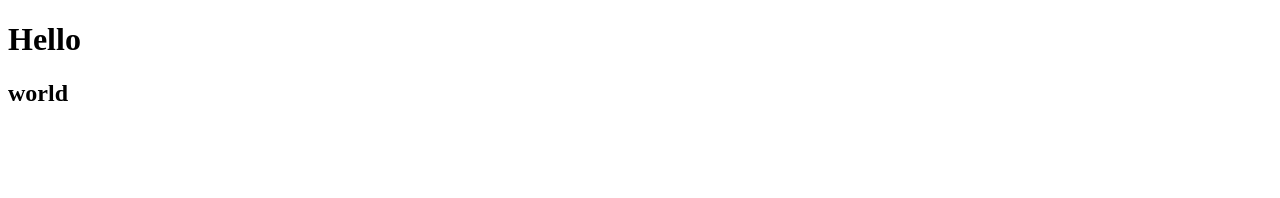
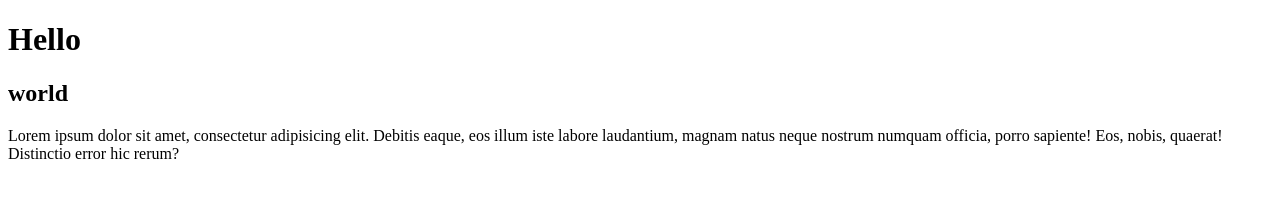
Before and after one commit to Nadikaz/site, a plain HTML site: page index_git.html in a window 1280 px wide. Drawn offline with Linux system fonts and the light colour scheme.

Commit message:
third commit

```diff
--- a/index_git.html
+++ b/index_git.html
@@ -11,5 +11,6 @@
 <body>
     <h1>Hello</h1>
     <h2>world</h2>
+    <p>Lorem ipsum dolor sit amet, consectetur adipisicing elit. Debitis eaque, eos illum iste labore laudantium, magnam natus neque nostrum numquam officia, porro sapiente! Eos, nobis, quaerat! Distinctio error hic rerum?</p>
 </body>
 </html>
```
